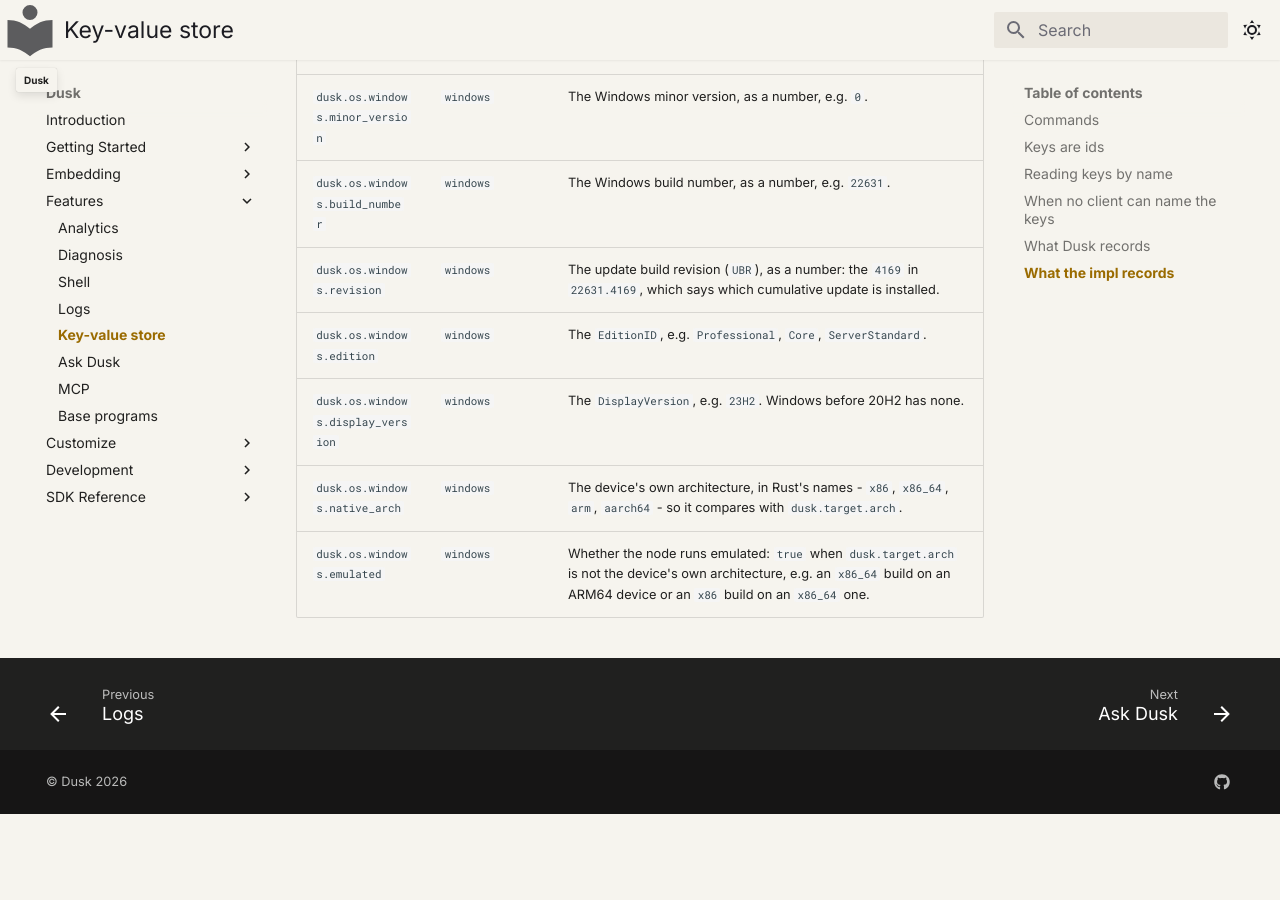
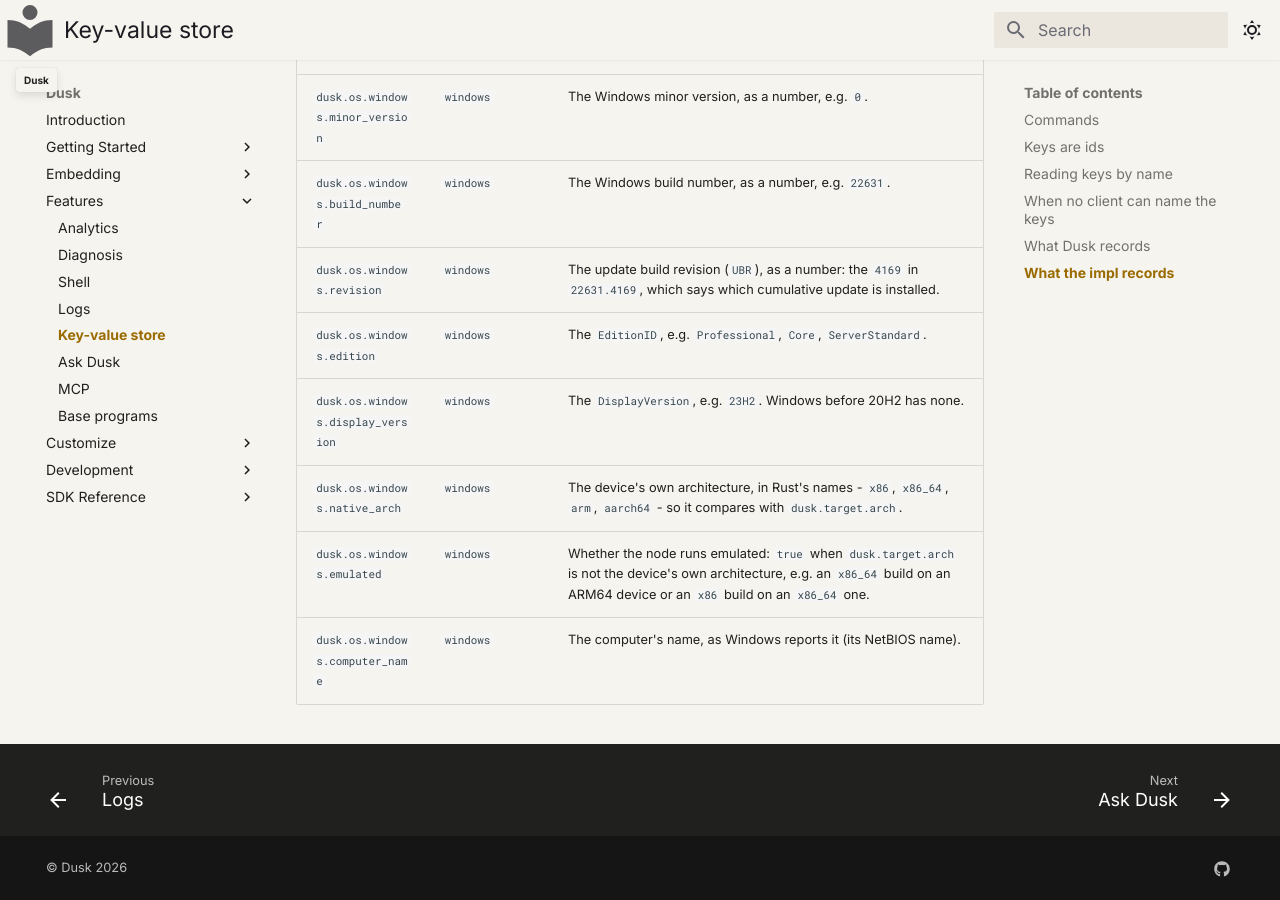
Before and after one commit to tomerze/dusk, an MkDocs documentation site: the page built from docs/docs/features/kvs.md, in a window 1280 px wide and 900 px high, scrolled down 6970 px. Built offline with MkDocs 1.6.1 and Material for MkDocs 9.7.7, drawn with Linux system fonts in a browser that asks for light colours; comment, search, counter and statistics services are not loaded; before the commit the page ends 7784 px from its top, so only the background shows below that.

Commit message:
Update docs for the Windows computer name key
The impl table gains dusk.os.windows.computer_name: the computer's name as Windows reports it, its NetBIOS name.

```diff
--- a/docs/docs/features/kvs.md
+++ b/docs/docs/features/kvs.md
@@ -199,3 +199,4 @@ old to carry a value - writes no keys either, and is logged at `info`.
 | `dusk.os.windows.display_version` | `windows` | The `DisplayVersion`, e.g. `23H2`. Windows before 20H2 has none. |
 | `dusk.os.windows.native_arch` | `windows` | The device's own architecture, in Rust's names - `x86`, `x86_64`, `arm`, `aarch64` - so it compares with `dusk.target.arch`. |
 | `dusk.os.windows.emulated` | `windows` | Whether the node runs emulated: `true` when `dusk.target.arch` is not the device's own architecture, e.g. an `x86_64` build on an ARM64 device or an `x86` build on an `x86_64` one. |
+| `dusk.os.windows.computer_name` | `windows` | The computer's name, as Windows reports it (its NetBIOS name). |
```
